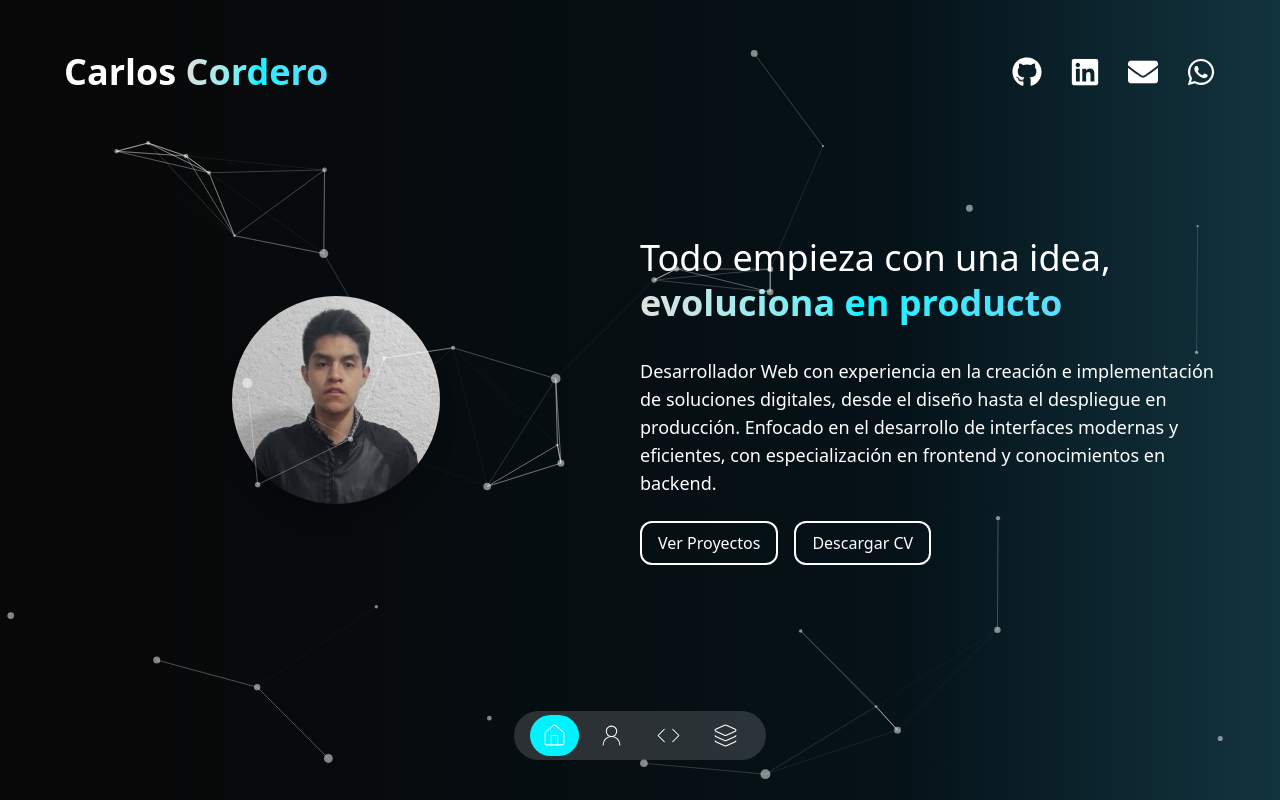
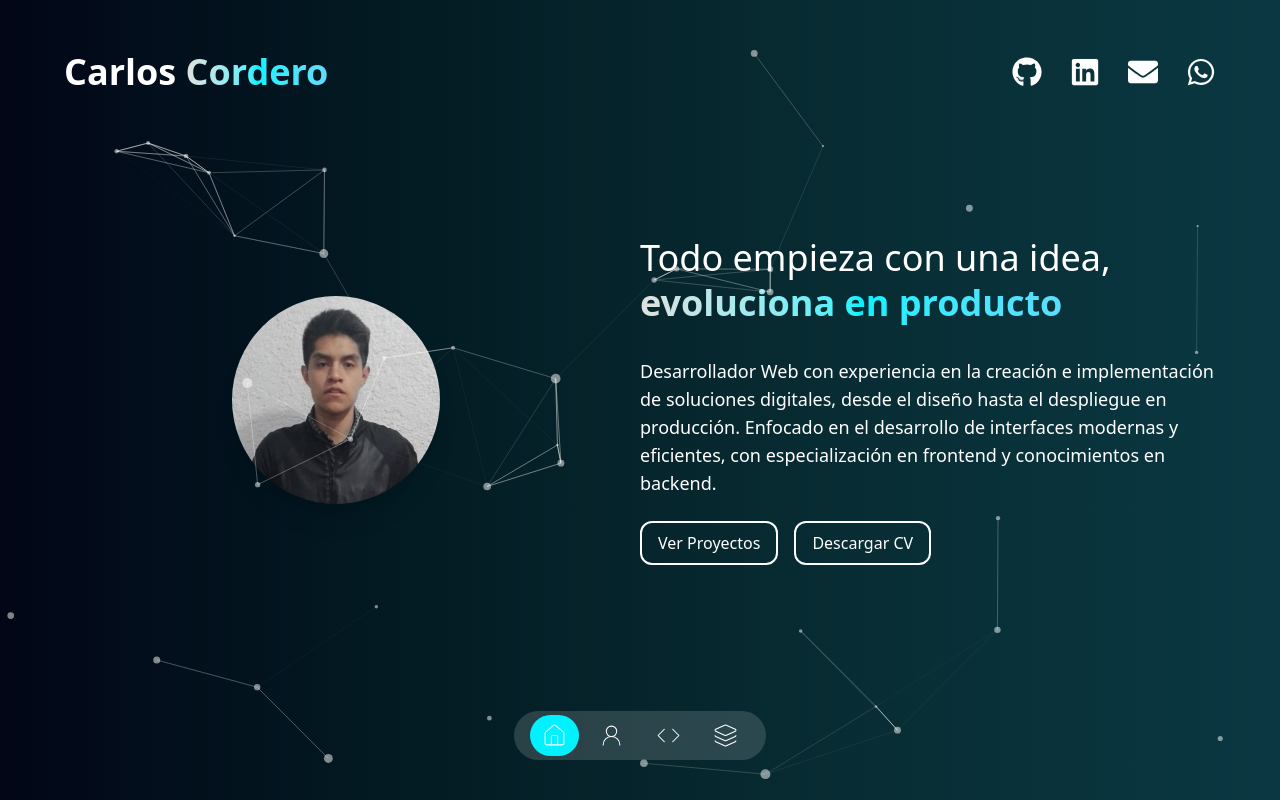
Before and after one commit to Carlos785XR08/Portfolio-Carlos-Cordero, a Next.js app: page / in a window 1280 px wide. Built offline with nearby package versions, Linux system fonts and the light colour scheme.

Commit message:
cambio de color

```diff
--- a/src/app/globals.css
+++ b/src/app/globals.css
@@ -2,11 +2,11 @@
 
 html, body {
   color: #fff;
-  background: linear-gradient(90deg, #080808 10%, #051218 70%, #12343f 100%);
+  background: linear-gradient(90deg, #020617 0%, #031a22 30%, #082c33 65%, #0a3842 100%);
 }
 
 main {
-  background: linear-gradient(90deg, #080808 10%, #051218 70%, #12343f 100%);
+  background: linear-gradient(90deg, #020617 0%, #031a22 30%, #082c33 65%, #0a3842 100%);
   height: 100vh;
   height: 100dvh;
 }
```
